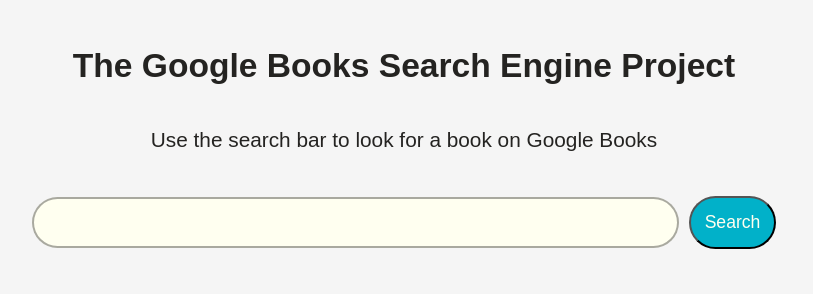
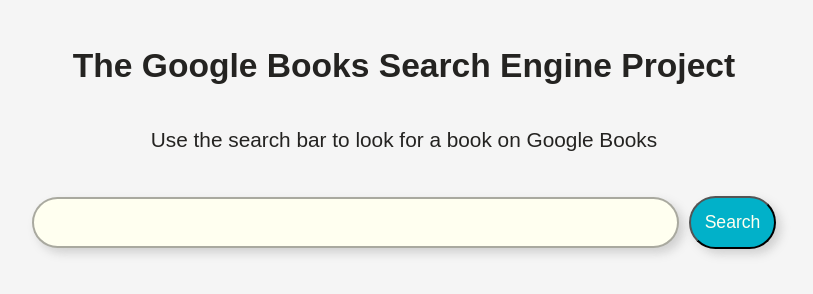
Before and after one commit to Dan0268/BookApiProject, a plain HTML site: page index.html in a window 1280 px wide. Shown: the whole page, without its empty margins (236-1049 px from the left). Drawn offline with Linux system fonts and the light colour scheme.

Commit message:
now with shadows

```diff
--- a/scss/result.scss
+++ b/scss/result.scss
@@ -189,6 +189,7 @@ $bordercolour: grey;
             padding: 10px;
             background-color: $cardbackground;
             color: $cardcolor;
+            box-shadow: 5px 15px 10px rgba(128, 128, 128, 0.308);
             &-top {
                 height: max-content;
                 width: 100%;
--- a/scss/search.scss
+++ b/scss/search.scss
@@ -20,6 +20,7 @@ $buttoncolor: ivory;
         height: $height;
         border-radius: 50px;
         text-align: left;
+        box-shadow: 5px 5px 10px rgba(128, 128, 128, 0.308);
     }
     &-button {
         margin-left: 10px;
@@ -28,6 +29,7 @@ $buttoncolor: ivory;
         border-radius: 30px;
         background-color: $buttonbackground;
         color: $buttoncolor;
+        box-shadow: 5px 5px 10px rgba(128, 128, 128, 0.308);
         // border: 2px solid rgba(0, 0, 0, 0.336);
     }
 }
```
Also changed, not shown: css/result.css, css/search.css.
